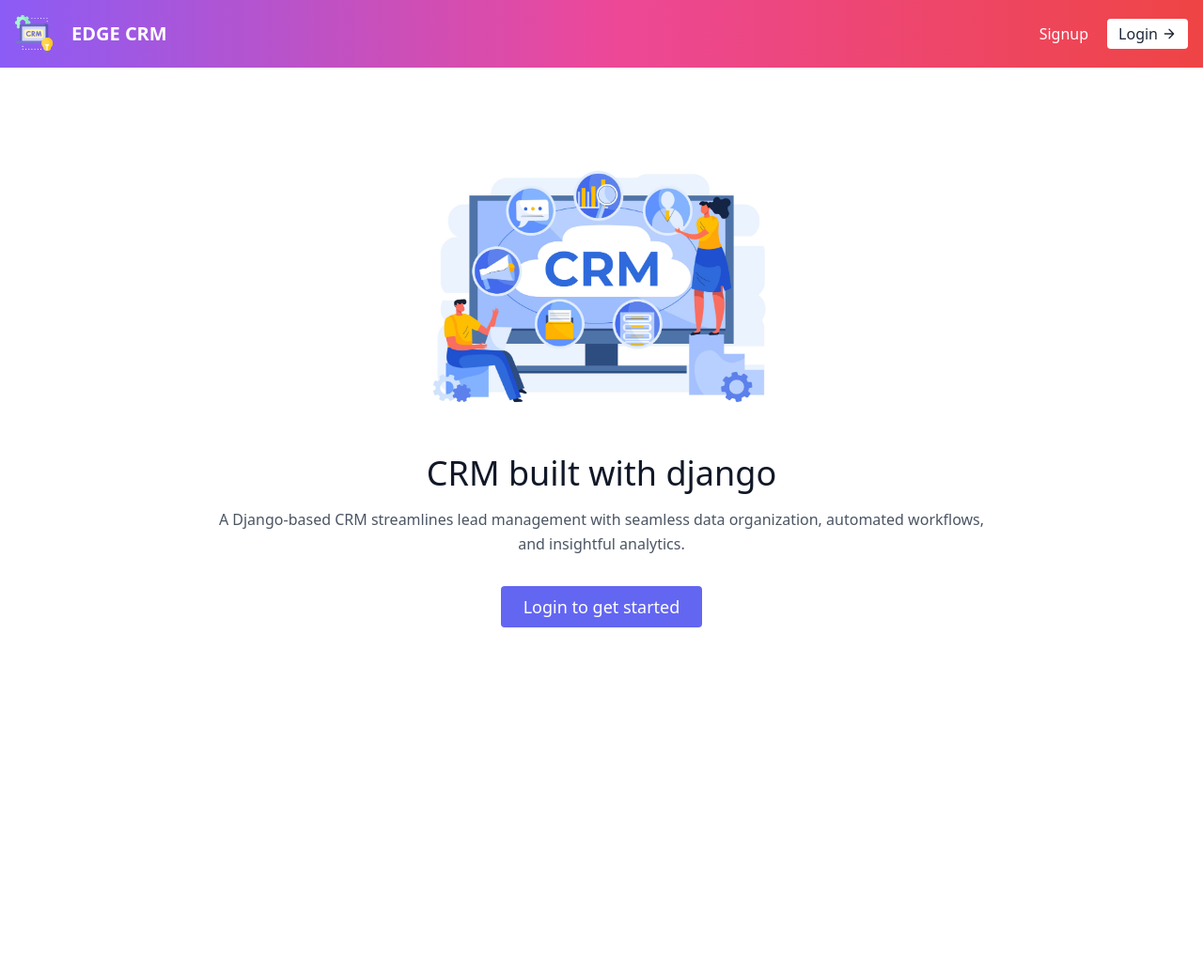
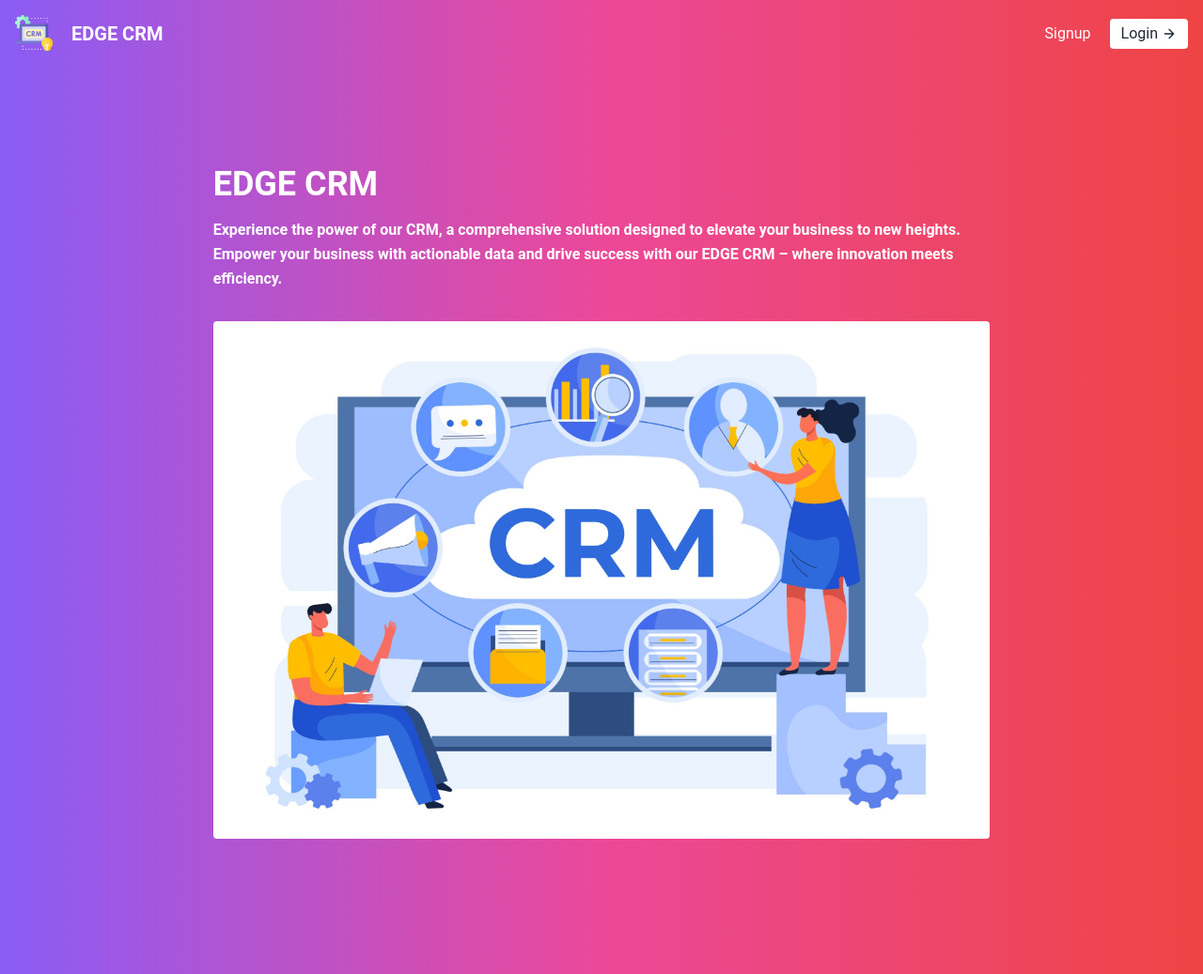
Before and after one commit to youn-gmonk/django-crm, a Django app: page / in a window 1280 px wide. Shown: the whole page at 94% size. Before the commit the page ends 668 px from the top, so only its background shows below. Run offline with Django 5.2, Linux system fonts and the light colour scheme; some libraries are stand-ins or nearby versions.

Commit message:
touch ups and fixes

```diff
--- a/leads/urls.py
+++ b/leads/urls.py
@@ -20,6 +20,4 @@ urlpatterns = [
     path('categories/<int:pk>/',CategoryDetailView.as_view() , name='category-detail'),
     path('leads/chart/', lead_chart, name='lead-chart'),
     path('leads/conversion/', lead_conversion, name='lead-conversion'),
-
-
 ]
--- a/leads/views.py
+++ b/leads/views.py
@@ -77,6 +77,8 @@ def lead_conversion(request):
     }
 
     return render(request, 'leads/lead_conversion.html', context)
+
+
 
 class SignupView(generic.CreateView):
     template_name = "registration/signup.html"
--- a/templates/landing.html
+++ b/templates/landing.html
@@ -2,22 +2,45 @@
 {% load static %}
 
 {% block content %}
-<section class="text-gray-600 body-font">
-  <div class="container mx-auto flex px-5 py-24 items-center justify-center flex-col">
-    <img class="lg:w-2/6 md:w-3/6 w-5/6 mb-10 object-cover object-center rounded" alt="hero" src="{% static 'images/dashboard.jpg' %}">
-    <div class="text-center lg:w-2/3 w-full">
-      <h1 class="title-font sm:text-4xl text-3xl mb-4 font-medium text-gray-900">
-        CRM built with django
+<body class="bg-gradient-to-r from-purple-500 via-pink-500 to-red-500">
+<section class="text-gray-800 body-font">
+<div class="container mx-auto flex px-5 py-10 items-center justify-center flex-col">
+<div class="text-top lg:w-2/3 w-full">
+      <h1 class="title-font sm:text-4xl text-3xl mb-4 font-bold text-white">
+        EDGE CRM
       </h1>
-      <p class="mb-8 leading-relaxed">
-        A Django-based CRM streamlines lead management with seamless data organization, automated workflows, and insightful analytics.
-      </p>
-      <div class="flex justify-center">
-        <a href="{% url 'login' %}" class="inline-flex text-white bg-indigo-500 border-0 py-2 px-6 focus:outline-none hover:bg-indigo-600 rounded text-lg">
-          Login to get started
-        </a>
-      </div>
+      <h3 class="mb-8 leading-relaxed text-white font-semibold">
+        Experience the power of our CRM, a comprehensive solution designed to elevate your business to new heights.
+        Empower your business with actionable data and drive success with our EDGE CRM – where innovation meets efficiency.
+      </h3>
+  </div>
+    <img class="lg:w-2/3 md:w-3/6 w-5/6 mb-10 object-cover object-center rounded" alt="hero" src="{% static 'images/dashboard.jpg' %}">
     </div>
-  </div>
+  {% block styles %}
+<style>
+  body {
+    font-family: 'Roboto', sans-serif;
+  }
+
+  section {
+    padding: 4rem 0;
+  }
+
+  h1 {
+    color: #ffffff; /* Text color for the title */
+  }
+
+  p {
+    color: #ffffff; /* Text color for the paragraph */
+  }
+
+  a {
+    color: #ffffff;
+  }
+
+</style>
+
 </section>
+</body>
+{% endblock styles %}
 {% endblock content %}
--- a/templates/navbar.html
+++ b/templates/navbar.html
@@ -8,12 +8,12 @@
                 <a href="{% url 'signup' %}" class="mr-5 hover:text-gray-900">Signup</a>
             {% else %}
                 {% if request.user.is_organisor %}
-                    <a href="{% url 'leads:lead-chart' %}" class="mr-3 hover:text-gray-900">Lead Analysis</a>
-                    <a href="{% url 'leads:lead-conversion' %}" class="mr-3 hover:text-gray-900">Lead Conversion</a>
-                    <a href="{% url 'leads:lead-list' %}" class="mr-3 hover:text-gray-900">Leads</a>
+                    <a href="{% url 'leads:lead-chart' %}" class="mr-3 hover:text-gray-700">Leads/Day</a>
+                    <a href="{% url 'leads:lead-conversion' %}" class="mr-3 hover:text-gray-700">Lead Conversion</a>
+                    <a href="{% url 'leads:lead-list' %}" class="mr-3 hover:text-gray-700">Leads</a>
                 {% endif %}
 
-                <a href="{% url 'agents:agent-list' %}" class="mr-3 hover:text-gray-900">Agents</a>
+                <a href="{% url 'agents:agent-list' %}" class="mr-3 hover:text-gray-700">Agents</a>
             {% endif %}
         </nav>
         {% if request.user.is_authenticated %}
```
Also changed, not shown: templates/second_page.html (deleted, +0 -13 lines).
